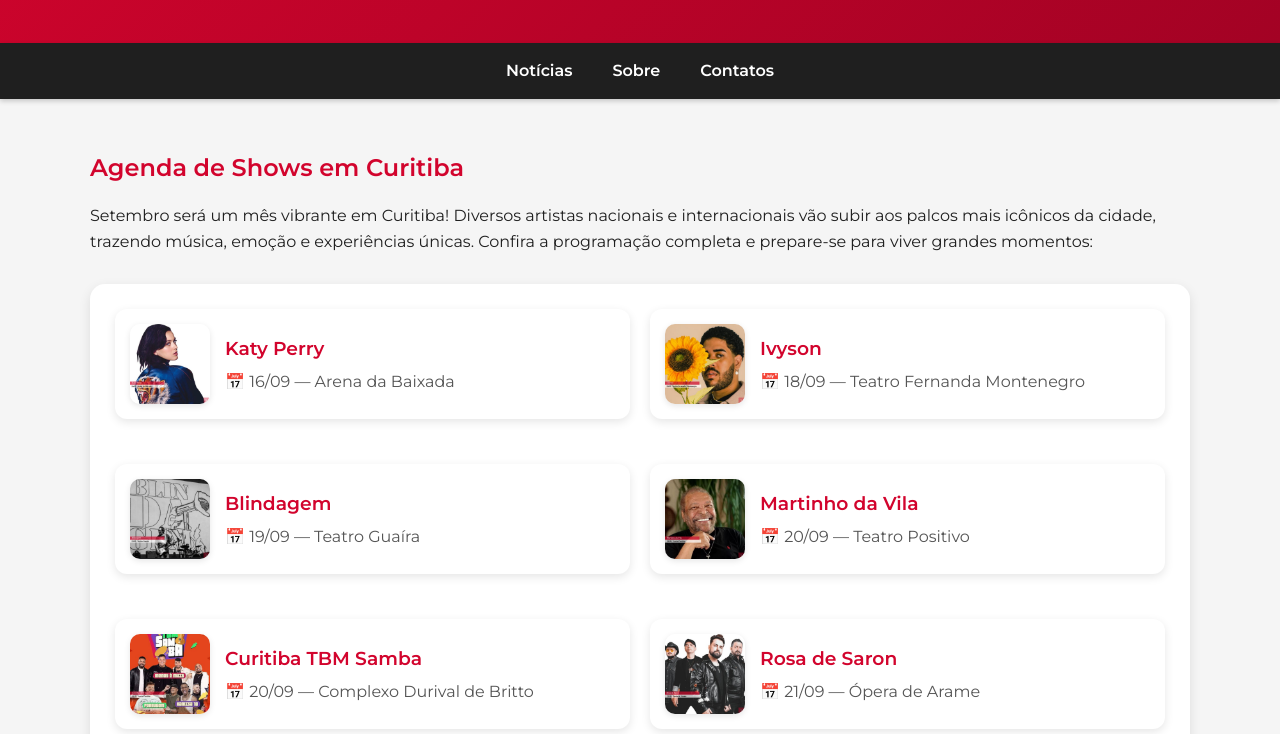
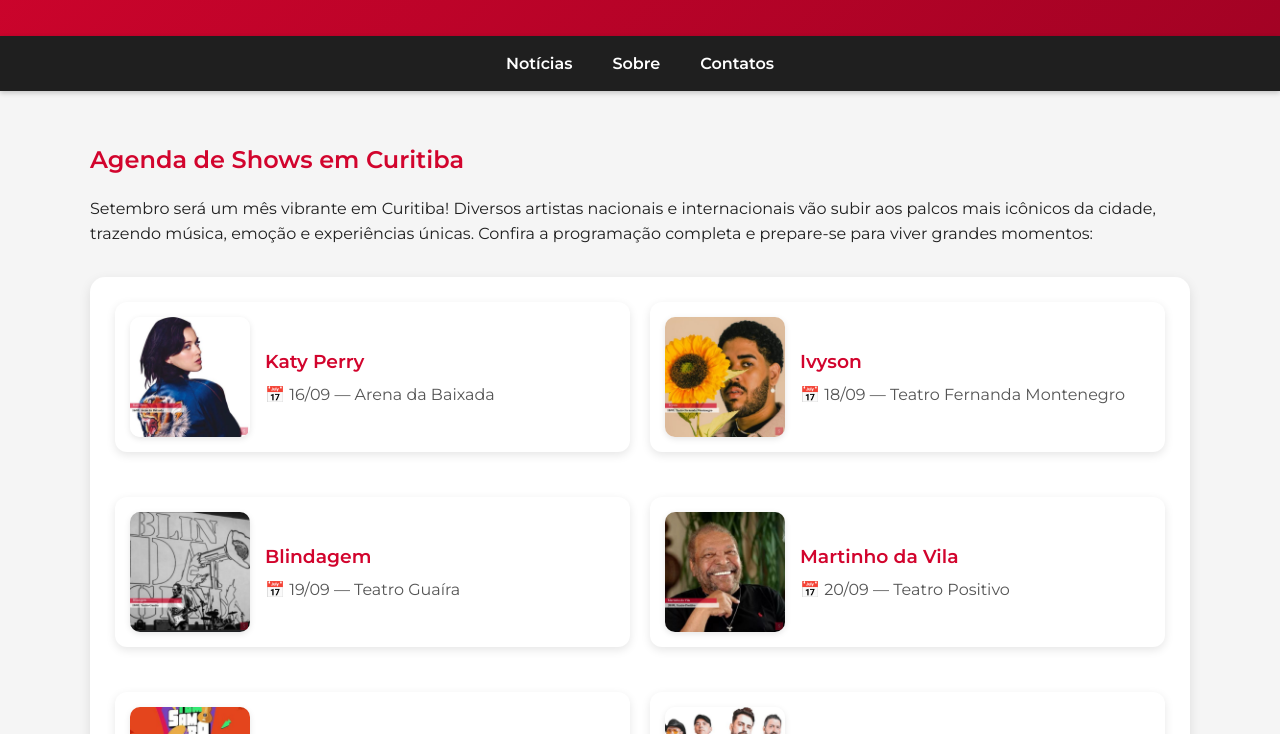
Before and after one commit to jeanlclucas/revistasintonia, a plain HTML site: page evento-shows.html in a window 1280 px wide. Shown: the part 252-986 px from the top of the page. Drawn offline with Linux system fonts and the light colour scheme.

Commit message:
Add files via upload

```diff
--- a/style.css
+++ b/style.css
@@ -202,3 +202,21 @@ footer {
   margin: 5px 0 0;
   color: var(--cinza-medio);
 }
+
+img {
+  max-width: 100%;
+  height: auto;
+  display: block;
+}
+
+.img-artista {
+  width: 120px;
+  height: 120px;
+  object-fit: cover;
+  border-radius: 10px;
+}
+
+.img-noticia {
+  max-height: 300px;
+  object-fit: cover;
+}
```
